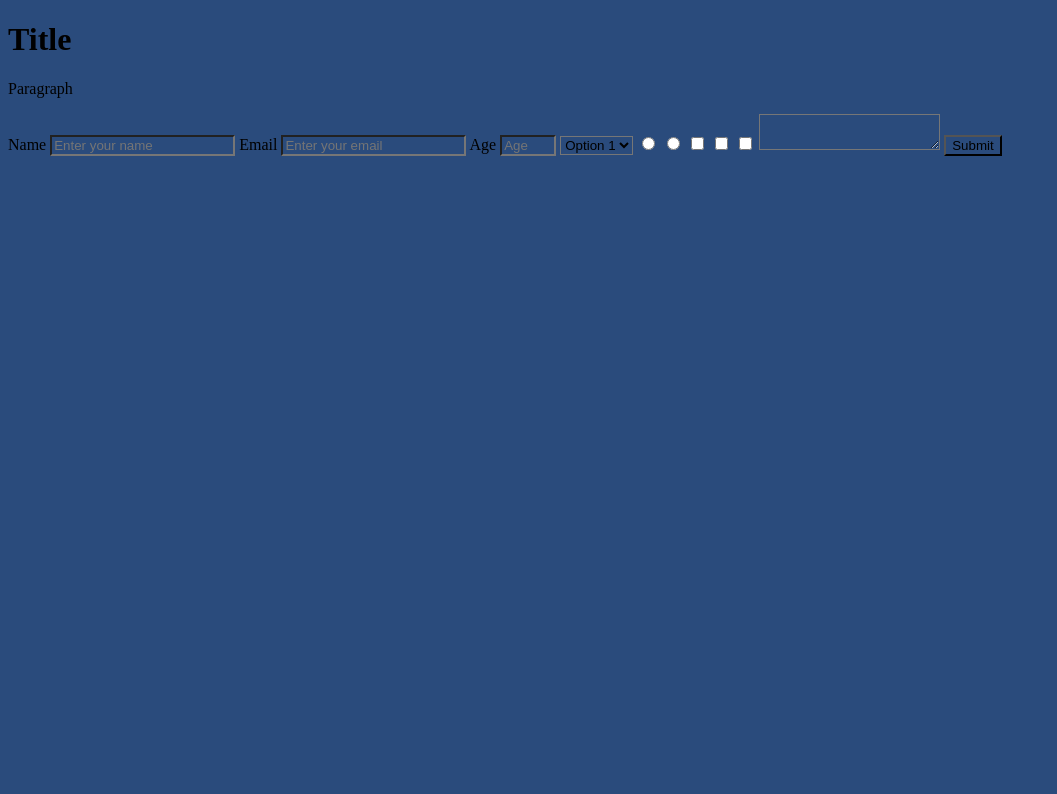
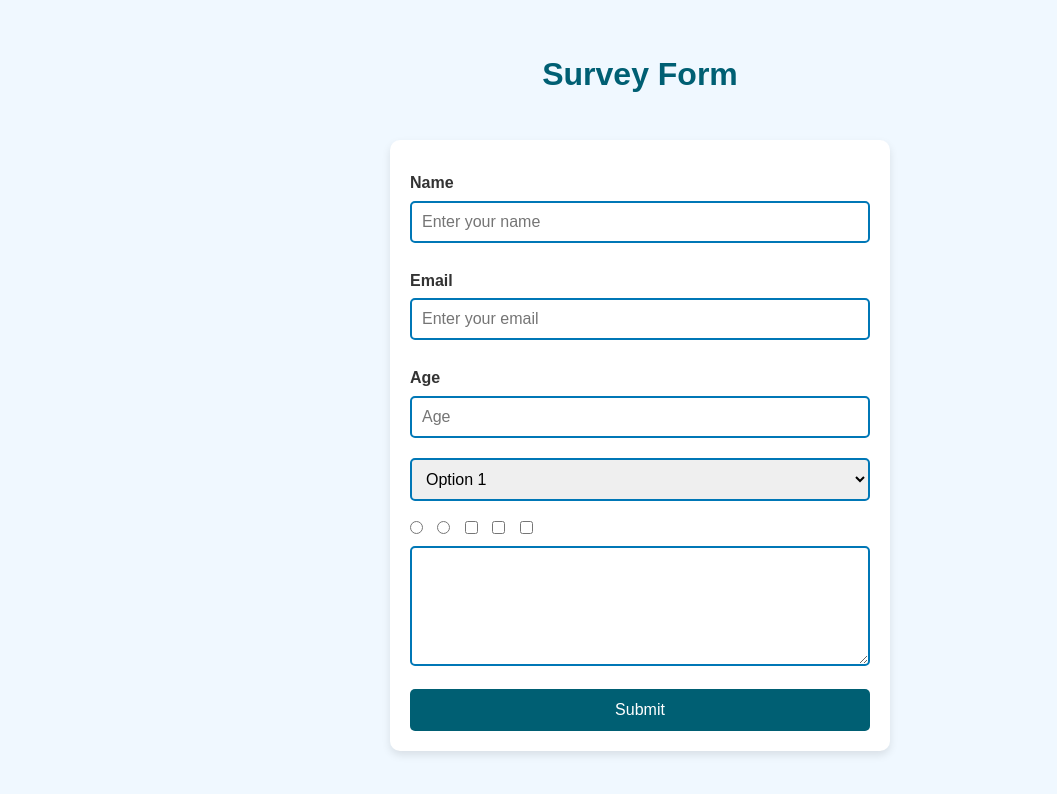
Before and after one commit to akito-coder/survey, a plain HTML site: page index.html in a window 1280 px wide. Shown: the whole page, without its empty margins (0-1057 px from the left). Drawn offline with Linux system fonts and the light colour scheme.

Commit message:
added css

```diff
--- a/index.html
+++ b/index.html
@@ -7,8 +7,8 @@
     <link rel="stylesheet" href="styles.css">
 </head>
 <body>
-    <h1 id="title">Title</h1>
-    <p id="description">Paragraph</p>
+    <h1 id="title">Survey Form</h1>
+    <p id="description"></p>
     <form id="survey-form">
         <label id="name-label">Name
             <input placeholder="Enter your name" required id="name" type="text"></label>
--- a/styles.css
+++ b/styles.css
@@ -1,3 +1,124 @@
+/* Base styles */
 * {
-  background-color: #2A4B7C;
+  margin: 0;
+  padding: 0;
+  box-sizing: border-box;
+  font-family: 'Arial', sans-serif;
 }
+
+body {
+  background-color: #f0f8ff; /* Powder Blue */
+  color: #333;
+  font-size: 16px;
+  line-height: 1.6;
+  display: flex;
+  justify-content: center;
+  align-items: center;
+  height: 100vh;
+  flex-direction: column; /* Stack content vertically */
+}
+
+h1 {
+  text-align: center;
+  color: #005f73;
+  margin-bottom: 10px; /* Space below heading */
+}
+
+p {
+  text-align: center;
+  color: #555;
+  margin-bottom: 30px; /* Space below paragraph */
+}
+
+/* Form Container */
+#survey-form {
+  background-color: #ffffff;
+  padding: 20px;
+  border-radius: 10px;
+  box-shadow: 0 4px 8px rgba(0, 0, 0, 0.1);
+  width: 100%;
+  max-width: 500px;
+}
+
+/* Form elements */
+label {
+  font-weight: bold;
+  margin-top: 10px;
+  display: block;
+  color: #333;
+}
+
+input[type="text"],
+input[type="email"],
+input[type="number"],
+select,
+textarea {
+  width: 100%;
+  padding: 10px;
+  margin-top: 5px;
+  margin-bottom: 15px;
+  border: 2px solid #0077b6;
+  border-radius: 5px;
+  font-size: 16px;
+  transition: border-color 0.3s ease;
+}
+
+input[type="text"]:focus,
+input[type="email"]:focus,
+input[type="number"]:focus,
+select:focus,
+textarea:focus {
+  border-color: #005f73;
+  outline: none;
+}
+
+textarea {
+  resize: vertical;
+  height: 120px;
+}
+
+/* Radio buttons and checkboxes */
+input[type="radio"],
+input[type="checkbox"] {
+  margin-right: 10px;
+}
+
+/* Submit button */
+#submit {
+  background-color: #005f73;
+  color: #fff;
+  padding: 12px 20px;
+  border: none;
+  border-radius: 5px;
+  font-size: 16px;
+  cursor: pointer;
+  width: 100%;
+  transition: background-color 0.3s ease;
+}
+
+#submit:hover {
+  background-color: #003d42;
+}
+
+/* Responsive Design */
+@media (max-width: 600px) {
+  h1 {
+      font-size: 1.5rem;
+  }
+
+  p {
+      font-size: 1rem;
+  }
+
+  #survey-form {
+      padding: 15px;
+  }
+
+  label, input, select, textarea, #submit {
+      font-size: 14px;
+  }
+
+  textarea {
+      height: 100px;
+  }
+}
```
